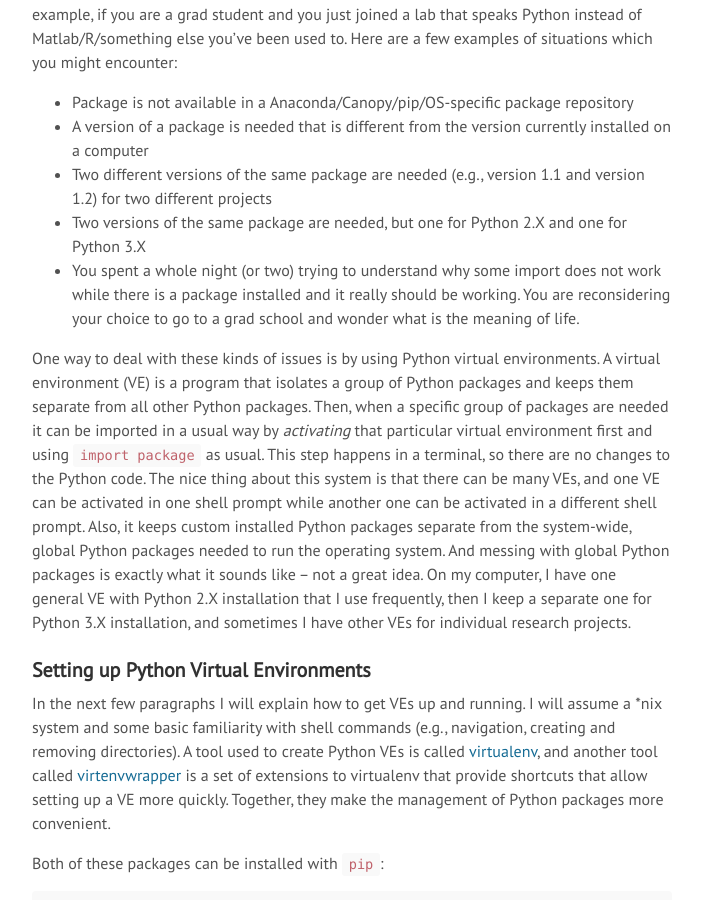
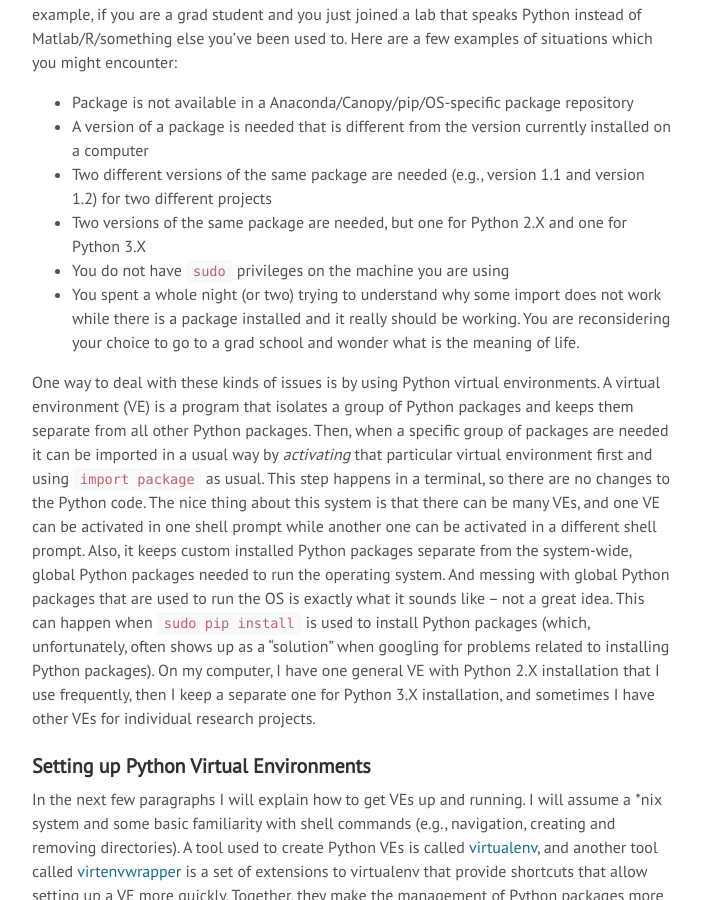
Before and after one commit to ikajic/ikajic.github.io, a Jekyll site: the page built from _posts/2017-04-30-unmessing-python-packages.md, in a window 1280 px wide and 900 px high, scrolled down 544 px. Shown: the whole window, without its empty margins (288-989 px from the left). Built offline with Jekyll 4.4.1, drawn with Linux system fonts in a browser that asks for light colours.

Commit message:
Virtenv tutorial update

```diff
--- a/_posts/2017-04-30-unmessing-python-packages.md
+++ b/_posts/2017-04-30-unmessing-python-packages.md
@@ -28,6 +28,7 @@ Here are a few examples of situations which you might encounter:
 - Two different versions of the same package are needed (e.g., version 1.1 and version 1.2) for two different projects
 - Two versions of the same package are needed, but one for Python 2.X and one
   for Python 3.X
+- You do not have `sudo` privileges on the machine you are using
 - You spent a whole night (or two) trying to understand why some import does not
   work while there is a package installed and it really should be working. You
   are reconsidering your choice to go to a grad school and wonder what is the meaning of life.
@@ -42,8 +43,11 @@ This step happens in a terminal, so there are no changes to the Python code.
 The nice thing about this system is that there can be many VEs, and one VE can be activated in one shell prompt while another one can be activated in a different shell prompt.
 Also, it keeps custom installed Python packages separate from the system-wide,
 global Python packages needed to run the operating system.
-And messing with global Python packages is exactly what it sounds like --
+And messing with global Python packages that are used to run the OS is exactly what it sounds like --
 not a great idea.
+This can happen when `sudo pip install` is used to install Python packages
+(which, unfortunately, often shows up as a "solution" when googling for problems
+related to installing Python packages).
 On my computer, I have one general VE with Python 2.X installation that
 I use frequently, then I keep a separate one for Python 3.X installation, and
 sometimes I have other VEs for individual research projects.
```
